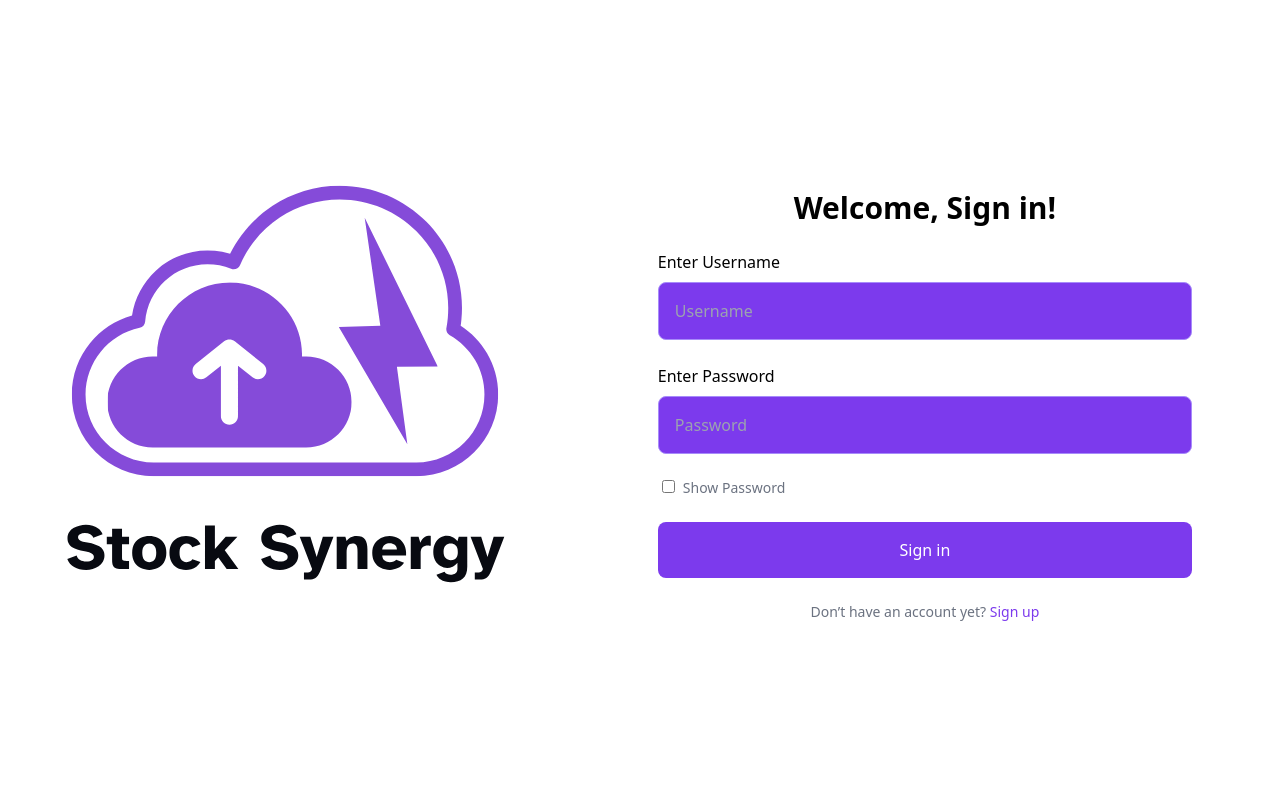
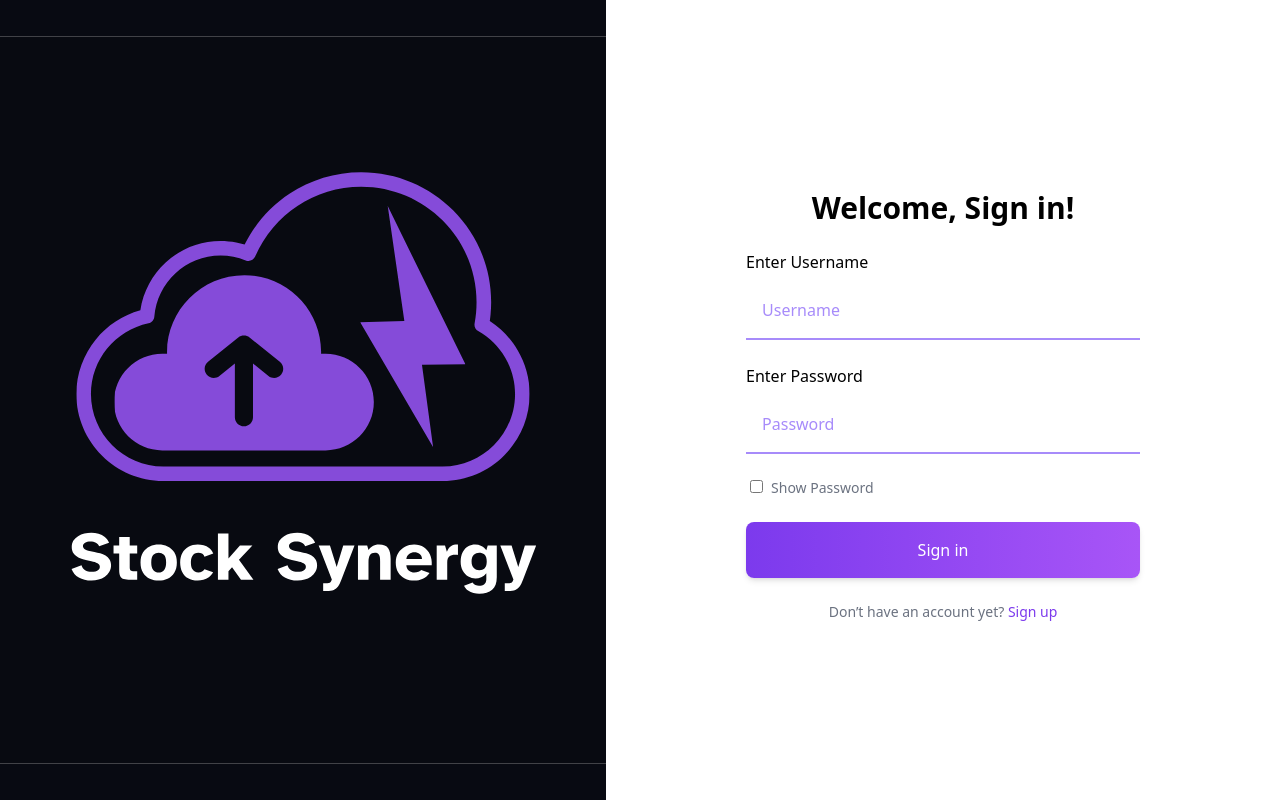
Before and after one commit to MaggPerez/StockSynergy, a React (Vite) app: page /logout in a window 1280 px wide. Built offline with nearby package versions, Linux system fonts and the light colour scheme; no server answers.

Commit message:
updated login page

```diff
--- a/src/pages/Login.tsx
+++ b/src/pages/Login.tsx
@@ -25,20 +25,21 @@ const Login: React.FC = () => {
 
 
     return (
-        <section className="text-base bg-white h-screen text-black">
-            <div className="flex flex-col space-y-3 lg:flex-row lg:justify-center lg:items-center lg:h-screen">
+        <section className="text-base  text-black bg-white">
+            <div className="space-y-3 lg:flex lg:justify-center lg:items-center lg:h-screen">
                 {/* Image Container */}
-                <div className="w-1/2 mx-auto lg:w-full">
+                <div className="hidden lg:block lg:w-1/2">
                     <img
-                        src="/images/stock_synergy_light.svg"
+                        src="/images/stock-synergy_dark.svg"
                         alt="Logo Image"
-                        className="w-full h-auto object-contain"
+                        className="w-1/2 mx-auto lg:w-full lg:h-screen bg-custom-black"
                     />
                 </div>
 
+
                 {/* Login Form (Existing Users) */}
-                <div className="mx-7 lg:mx-12 lg:w-full lg:px-10">
-                    <form onSubmit={signInButton} id="login-field" className="space-y-6">
+                <div className="mx-7 lg:w-1/2 lg:px-28 h-screen flex flex-col justify-center">
+                    <form onSubmit={signInButton} id="login-field" className="space-y-6 ">
                         <h1 className="text-3xl font-bold text-center">Welcome, Sign in!</h1>
 
                         {/* Enter Username */}
@@ -53,7 +54,7 @@ const Login: React.FC = () => {
                                 type="text"
                                 name="username"
                                 id="username"
-                                className="bg-violet-600 border border-violet-400 text-white rounded-lg focus:ring-violet-300 focus:border-violet-400 block w-full p-4 dark:bg-violet-700 dark:border-violet-600 dark:placeholder-violet-400 dark:text-white dark:focus:ring-violet-300 dark:focus:border-violet-400"
+                               className="bg-transparent border-0 border-b-2 border-violet-400 text-violet-900 rounded-t-lg focus:border-violet-600 focus:ring-0 block w-full p-4 placeholder-violet-400 transition-all duration-200 dark:text-violet-100 dark:border-violet-500 dark:placeholder-violet-500 dark:focus:border-violet-300"
                                 placeholder="Username"
                                 value={Username}
                                 onChange={(e) => setUsername(e.target.value)}
@@ -74,7 +75,7 @@ const Login: React.FC = () => {
                                 name="password"
                                 id="password-field"
                                 placeholder="Password"
-                                className="bg-violet-600 border border-violet-400 text-white rounded-lg focus:ring-violet-300 focus:border-violet-400 block w-full p-4 dark:bg-violet-700 dark:border-violet-600 dark:placeholder-violet-400 dark:text-white dark:focus:ring-violet-300 dark:focus:border-violet-400"
+                                className="bg-transparent border-0 border-b-2 border-violet-400 text-violet-900 rounded-t-lg focus:border-violet-600 focus:ring-0 block w-full p-4 placeholder-violet-400 transition-all duration-200 dark:text-violet-100 dark:border-violet-500 dark:placeholder-violet-500 dark:focus:border-violet-300"
                                 value={Password}
                                 onChange={(e) => setPassword(e.target.value)}
                                 required
@@ -97,7 +98,7 @@ const Login: React.FC = () => {
                         <button
                             id="signin-button"
                             type="submit"
-                            className="w-full text-white bg-violet-600 hover:bg-violet-700 focus:ring-4 focus:outline-none focus:ring-violet-300 font-medium rounded-lg text-base px-5 py-4 text-center dark:bg-violet-700 dark:hover:bg-violet-800 dark:focus:ring-violet-500"
+                            className="w-full text-white bg-gradient-to-r from-violet-600 to-purple-500 hover:from-violet-700 hover:to-purple-600 hover:scale-[1.01] focus:ring-2 focus:ring-violet-300 focus:outline-none font-medium rounded-lg text-base px-5 py-4 text-center transition-all duration-200 shadow-md dark:from-violet-700 dark:to-purple-600 dark:hover:from-violet-600 dark:hover:to-purple-500 dark:focus:ring-violet-400"
                         >
                             Sign in
                         </button>
@@ -135,7 +136,7 @@ const Login: React.FC = () => {
                                     name="username"
                                     id="create-username-field"
                                     placeholder="Username"
-                                    className="bg-violet-600 border border-violet-400 text-white rounded-lg focus:ring-violet-300 focus:border-violet-400 block w-full p-4 dark:bg-violet-700 dark:border-violet-600 dark:placeholder-violet-400 dark:text-white dark:focus:ring-violet-300 dark:focus:border-violet-400"
+                                    className="bg-transparent border-0 border-b-2 border-violet-400 text-violet-900 rounded-t-lg focus:border-violet-600 focus:ring-0 block w-full p-4 placeholder-violet-400 transition-all duration-200 dark:text-violet-100 dark:border-violet-500 dark:placeholder-violet-500 dark:focus:border-violet-300"
                                     value={Username}
                                     onChange={(e) => setUsername(e.target.value)}
                                     required
@@ -155,7 +156,7 @@ const Login: React.FC = () => {
                                     name="password"
                                     id="create-password-field"
                                     placeholder="Password"
-                                    className="bg-violet-600 border border-violet-400 text-white rounded-lg focus:ring-violet-300 focus:border-violet-400 block w-full p-4 dark:bg-violet-700 dark:border-violet-600 dark:placeholder-violet-400 dark:text-white dark:focus:ring-violet-300 dark:focus:border-violet-400"
+                                    className="bg-transparent border-0 border-b-2 border-violet-400 text-violet-900 rounded-t-lg focus:border-violet-600 focus:ring-0 block w-full p-4 placeholder-violet-400 transition-all duration-200 dark:text-violet-100 dark:border-violet-500 dark:placeholder-violet-500 dark:focus:border-violet-300"
                                     value={Password}
                                     onChange={(e) => setPassword(e.target.value)}
                                     required
@@ -178,7 +179,7 @@ const Login: React.FC = () => {
                             <button
                                 id="signup-button"
                                 type="submit"
-                                className="w-full text-white bg-violet-600 hover:bg-violet-700 focus:ring-4 focus:outline-none focus:ring-violet-300 font-medium rounded-lg text-base px-5 py-4 text-center dark:bg-violet-700 dark:hover:bg-violet-800 dark:focus:ring-violet-500"
+                                className="w-full text-white bg-gradient-to-r from-violet-600 to-purple-500 hover:from-violet-700 hover:to-purple-600 hover:scale-[1.01] focus:ring-2 focus:ring-violet-300 focus:outline-none font-medium rounded-lg text-base px-5 py-4 text-center transition-all duration-200 shadow-md dark:from-violet-700 dark:to-purple-600 dark:hover:from-violet-600 dark:hover:to-purple-500 dark:focus:ring-violet-400"
                             >
                                 Sign up
                             </button>
```
